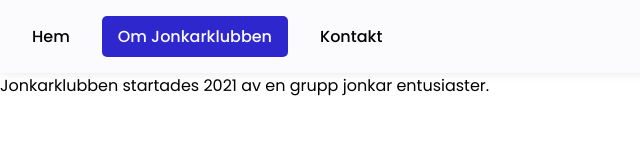
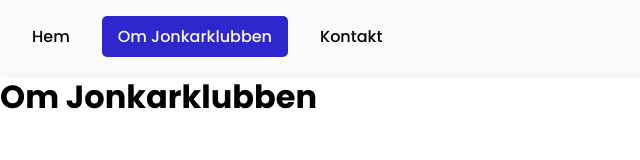
Before and after one commit to enriktigasna/jonkarklubben, a plain HTML site: page about.html in a window 1280 px wide. Shown: the whole page, without its empty margins (0-640 px from the left). Drawn offline with Linux system fonts and the light colour scheme.

Commit message:
uppdatering
la till text

```diff
--- a/about.html
+++ b/about.html
@@ -1,4 +1,3 @@
-<!-- about.html -->
 <!DOCTYPE html>
 <html lang="sv">
 <head>
@@ -16,8 +15,8 @@
             </ul>
         </nav>
     </header>
-    <main>
-        <p>Jonkarklubben startades 2021 av en grupp jonkar entusiaster.</p>
+    <main class="heroabout">
+        <h1>Om Jonkarklubben</h1>
     </main>
 </body>
 </html>
--- a/css/main.css
+++ b/css/main.css
@@ -80,3 +80,8 @@ a {
     width: 50%;
     height: auto;
 }
+
+.heroabout {
+    align-items: center;
+    display: flex;
+}
```
